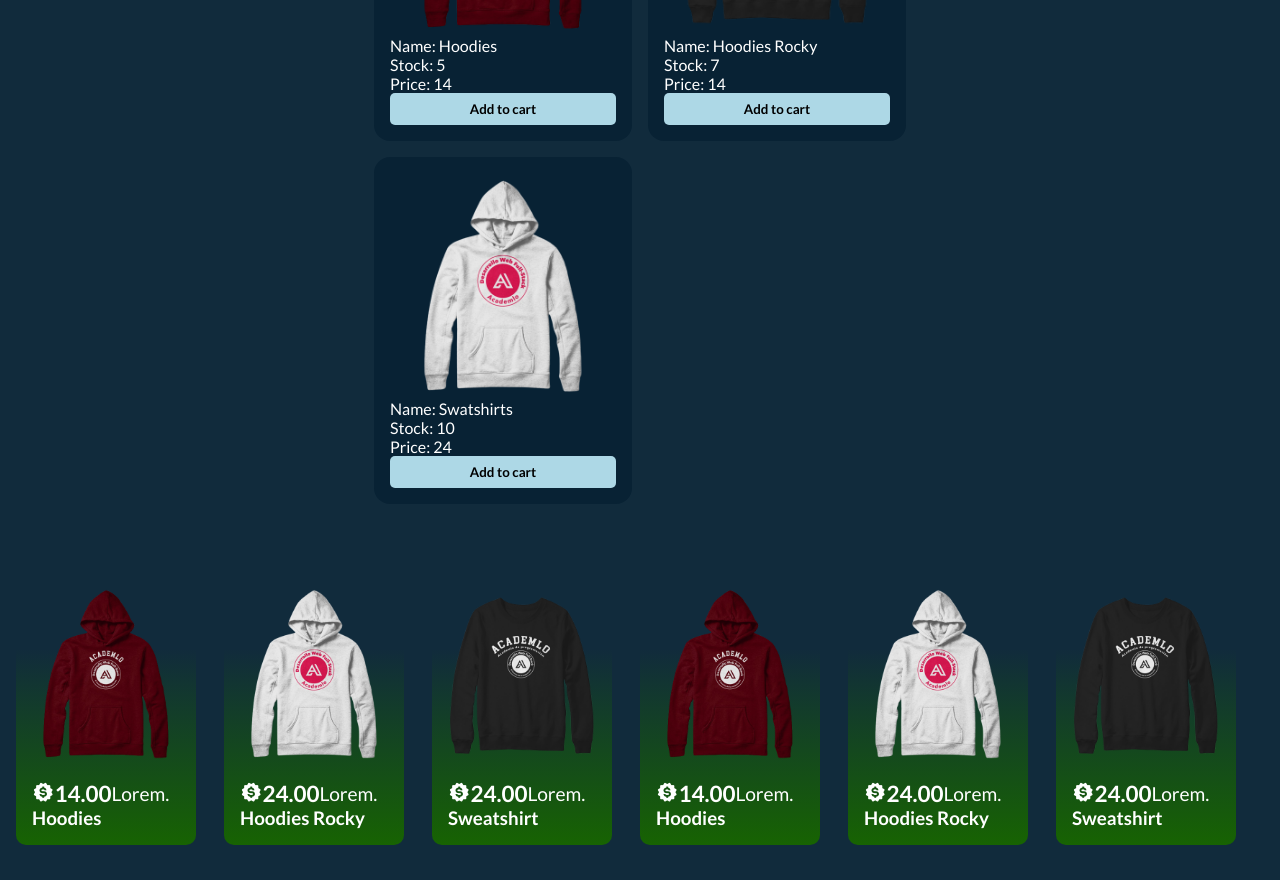
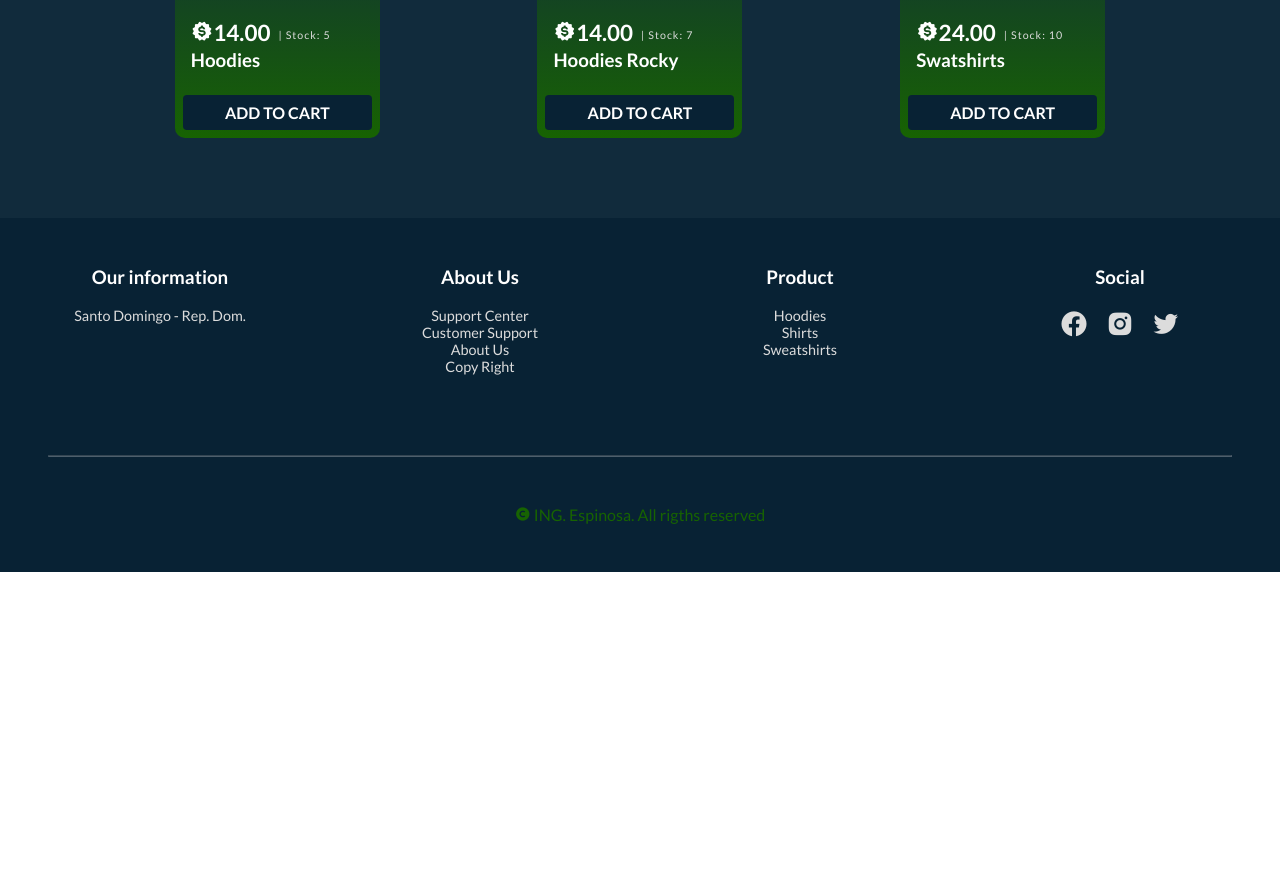
Before and after one commit to HeriEspinosa/practice_vanillaJS_ecommer, a plain HTML site: page index.html in a window 1280 px wide. Shown: the part 936-1816 px from the top of the page. After the commit the page ends 1508 px from the top, so only its background shows below. Drawn offline with nearby package versions, Linux system fonts and the light colour scheme.

Commit message:
ajustes del js con css (Heri)

```diff
--- a/index.html
+++ b/index.html
@@ -83,89 +83,13 @@
                     </section>
                 </section>
 
-                <div class="div__container">
-                    <div class="products"></div>
-                </div>
-
-                <div class="contentCart">
-                    <div class="cartProduct"></div>
-                    <div class="cartTotal"></div>
-                </div>
-
-                <section class="product__details">
-                    <section class="product__details-img">
-                            <img src="./src/img/img/featured1.png" alt="Coat-00H1">
-                            <section class="product__details-img-details">
-                                <section class="product__details-img-details-title flex">
-                                    <h3 class="product__details-price"><i class='bx bxs-badge-dollar'></i>14.00</h3>
-                                    <p class="categories-details">Lorem.</p>
-                                </section>
-                                <section class="paragraph">
-                                    <h3 class="product__details-price-name">Hoodies</h3>
-                                </section>
-                            </section>
+                <section class="product__details"></section>
+                <section class="contentCart">
+                    <section class="contentCart__close">
+                        <p><i class='bx bx-x'></i></p>
                     </section>
-                    <section class="product__details-img">
-                        <img src="./src/img/img/featured3.png" alt="Coat-00H1">
-                        <section class="product__details-img-details">
-                            <section class="product__details-img-details-title flex">
-                                <h3 class="product__details-price"><i class='bx bxs-badge-dollar'></i>24.00</h3>
-                                <p class="categories-details">Lorem.</p>
-                            </section>
-                            <section class="paragraph">
-                                <h3 class="product__details-price-name">Hoodies Rocky</h3>
-                            </section>
-                        </section>
-                    </section>
-                    <section class="product__details-img">
-                        <img src="./src/img/img/featured2.png" alt="Coat-00H1">
-                        <section class="product__details-img-details">
-                            <section class="product__details-img-details-title flex">
-                                <h3 class="product__details-price"><i class='bx bxs-badge-dollar'></i>24.00</h3>
-                                <p class="categories-details">Lorem.</p>
-                            </section>
-                            <section class="paragraph">
-                                <h3 class="product__details-price-name">Sweatshirt</h3>
-                            </section>
-                        </section>
-                    </section>
-
-                    <section class="product__details-img">
-                        <img src="./src/img/img/featured1.png" alt="Coat-00H1">
-                        <section class="product__details-img-details">
-                            <section class="product__details-img-details-title flex">
-                                <h3 class="product__details-price"><i class='bx bxs-badge-dollar'></i>14.00</h3>
-                                <p class="categories-details">Lorem.</p>
-                            </section>
-                            <section class="paragraph">
-                                <h3 class="product__details-price-name">Hoodies</h3>
-                            </section>
-                        </section>
-                </section>
-                <section class="product__details-img">
-                    <img src="./src/img/img/featured3.png" alt="Coat-00H1">
-                    <section class="product__details-img-details">
-                        <section class="product__details-img-details-title flex">
-                            <h3 class="product__details-price"><i class='bx bxs-badge-dollar'></i>24.00</h3>
-                            <p class="categories-details">Lorem.</p>
-                        </section>
-                        <section class="paragraph">
-                            <h3 class="product__details-price-name">Hoodies Rocky</h3>
-                        </section>
-                    </section>
-                </section>
-                <section class="product__details-img">
-                    <img src="./src/img/img/featured2.png" alt="Coat-00H1">
-                    <section class="product__details-img-details">
-                        <section class="product__details-img-details-title flex">
-                            <h3 class="product__details-price"><i class='bx bxs-badge-dollar'></i>24.00</h3>
-                            <p class="categories-details">Lorem.</p>
-                        </section>
-                        <section class="paragraph">
-                            <h3 class="product__details-price-name">Sweatshirt</h3>
-                        </section>
-                    </section>
-                </section>
+                    <section class="cartProduct"></section>
+                    <section class="cartTotal"></section>
                 </section>
             </section>
         </section>
--- a/src/css/styles.css
+++ b/src/css/styles.css
@@ -33,6 +33,7 @@ html {
 .container {
     background-color: var(--bg);
     min-width: 100%;
+    min-height: 100vh;
     display: grid;
     color: var(--fn);
     overflow: hidden;
@@ -49,10 +50,17 @@ html {
     justify-content:space-between;
 }
 
+.header,
+.body__home-screen1,
+.home__details,
+.home__products > img,
+.body__products,
+.product__details-img
+{margin: 0 auto;}
+
 .header {
     width: 100%;
     position: fixed;
-    margin: 0 auto;
     z-index: var(--z1);
 }
 
@@ -108,13 +116,11 @@ html {
     padding: 6rem 2.5rem;
 
     max-width: 935px;
-    margin: 0 auto;
 }
 
 .home__details {
     align-items: center;
     gap: 1rem;
-    margin: 0 auto;
     padding-right: 1rem;
     font-size: 1rem;
     color: var(--fn1);
@@ -181,7 +187,6 @@ html {
 .home__products > img {
     width: 310px;
     height: 320px;
-    margin: 0 auto;
 
     cursor: pointer;
     animation: movimiento linear 2.5s infinite;
@@ -197,12 +202,13 @@ html {
     flex-direction: column;
     justify-content: center;
     padding: 1rem;
+    max-width: 1300px;
 }
 
 .product__search {
     display: grid;
     grid-template-columns: repeat(4, 1fr);
-    padding: 1rem 3.5rem;
+    padding: 1rem 3.2rem;
     gap: 1rem;
 }
 
@@ -214,9 +220,9 @@ html {
 
 .product__search-categories {
     border-left: 2px solid var(--fn2);
-    font-size: 1rem;
+    font-size: 0.7rem;
     text-align: center;
-    padding: 1.2rem;
+    padding: 1rem;
 
     cursor: pointer;
 }
@@ -234,15 +240,29 @@ html {
 }
 
 .product__details {
+
     width: 100%;
     display: grid;
-    grid-template-columns: repeat(auto-fit, minmax(190px, 1fr));
-    padding: 2rem 0rem;
+    grid-template-columns: repeat(auto-fit, minmax(210px, 1fr));
+    padding: 0rem 5rem 0rem 5rem;
+}
+
+.product__details-img {
+    background: var(--dg);
+    width: 205px;
+    margin-top: 2rem;
+    cursor: pointer;
+    border-radius: 10px;
+}
+
+.product__details-img img:hover {
+    transform: scale(1.04);
+    animation: mhover linear 2.5s infinite;
 }
 
 .product__details-img:hover {
     transform: scale(1.04);
-    animation: mhover linear 2.5s infinite;
+    transition: transform 0.5s;
 }
 
 @keyframes mhover {
@@ -256,20 +276,18 @@ html {
     padding: 1rem;
 }
 
-.product__details-img {
-    background: var(--dg);
-    width: 180px;
-    margin-top: 2rem;
-    cursor: pointer;
-    border-radius: 10px;
+.product__details-img-details-title {
+    font-size: 1.2rem;
 }
 
-.product__details-img img {
-    width: 180px;
+.product__details-img-details-title h3 {
+    padding: 0 0.5rem 0.2rem 0;
 }
 
-.product__details-img-details-title {
-    font-size: 1.2rem;
+.product__details-img-details-title p {
+    font-size: 0.8rem;
+    color: var(--fn1);
+    letter-spacing: 1px;
 }
 
 .footer {
@@ -314,7 +332,7 @@ html {
 }
 
 
-
+/* Light and Dark Mode */
 
 .color__background {
     background-color: var(--bg2);
@@ -324,38 +342,34 @@ html {
     color: var(--fn3);
     /* container, menu-home-store, navbar__menu-option, navbar__menu-option, home__details-item, */
 }
+
+
+/* -----------css javascript------------- */
+
 .color__background-navbar {
     background: var(--bg);
     opacity: 0.98;
 }
 
+/* seccion del boton de add to cart */
 
-/* -----------css javascript------------- */
-
-/* seccion general de div class products */
-.products *{
-    margin: 0;
-    padding: 0;
-    box-sizing: border-box;
+.product_options {
+    padding: 0.5rem;
 }
 
-.products img{
-    width: 100%;
-    display: block;
-}
+.btn {
+    font-size: 1rem;
+    font-weight: bold;
+    color: var(--fn);
 
-/* seccion del boton de add to cart */
-.btn {
-    padding: 10px, 20px;
     border: none;
-    border-radius: 5px;
-    font-weight: bold;
+    border-radius: 4px;
     cursor: pointer;
 }
 
 .btn__add,
 .btn__buy {
-    background-color: lightblue;
+    background-color: var(--bgft);
     width: 100%;
     padding: 0.5rem;
 }
@@ -377,28 +391,56 @@ html {
 }
 
 .product {
-    background-color: red;
     padding: 1rem;
     border-radius: 1rem;
     background-color: var(--bgft);
     display: flex;
     flex-direction: column;
+    text-align: center;
+    justify-content: center;
+}
+
+.product__info {
+    display: flex;
+    flex-direction: column;
+    text-align: center;
+    justify-content: center;
+    font-size: 1rem;
+}
+
+.product_options {
+    display: flex;
+    flex-direction: column;
+    text-align: center;
+    justify-content: center;
+    gap: 0.5rem;
 }
 
 /* contenido del carrito */
 
 .contentCart {
-    height: calc(100vh - 50px);
+    height: calc(100vh);
     width: 30vw;
-    top: 60px;
-    right: 0;
+    top: 0px;
+    right: 0px;
     position: fixed;
     background-color: var(--bgft);
     border-radius: 1rem;
-    padding: 1rem;
+    padding: 1.5rem;
 
+    z-index: var(--z1);
     transform: translate(100%);
     transition: transform 0.5s;
+}
+
+.contentCart__close {
+    font-size: 2rem;
+    color: white;
+    position: absolute;
+    z-index: var(--z1);
+    top: 2px;
+    left: 4px;
+    cursor: pointer;
 }
 
 .contentCart__show {
@@ -407,10 +449,12 @@ html {
 
 .cartProduct {
     height: 80%;
-    background-color: red;
+    background-color: var(--bg);
     border-top-left-radius: 1rem;
     border-top-right-radius: 1rem;
-    padding: 0.5rem;
+    padding: 1rem;
+    margin-top: 0.2rem;
+    position: relative;
 
     display: flex;
     flex-direction: column;
@@ -422,26 +466,24 @@ html {
 /* contenido productos agregados al carrito */
 
 .cartProduct .product {
-    background-color: rgb(36, 36, 102);
+    background-color: var(--fn2);
     flex-direction: row;
     gap: 1rem;
     text-align: left;
     justify-content: space-between;
 }
 
-.cartProduct .product .product__im {
-    width: 30%;
-}
-
 .cartProduct .product .product_options {
     display: flex;
     flex-direction: column;
+    cursor: pointer;
+
 }
 
 /* total del carrito */
 .cartTotal {
     height: 20%;
-    background-color: green;
+    background: var(--dg);
     padding: 1rem;
     display: flex;
     justify-content: center;
@@ -450,3 +492,7 @@ html {
     border-bottom-left-radius: 1rem;
     border-bottom-right-radius: 1rem;
 }
+
+.btn__buy {
+    box-shadow: 3px 3px 3px black;
+}
--- a/src/js/main.js
+++ b/src/js/main.js
@@ -11,15 +11,16 @@ let items = [
         name: "Hoodies Rocky",
         stock: 7,
         price: 14,
-        urlImage: "src/img/img/featured2.png"
+        urlImage: "src/img/img/featured3.png"
     },
     {
         id: "2",
         name: "Swatshirts",
         stock: 10,
         price: 24,
-        urlImage: "src/img/img/featured3.png"
+        urlImage: "src/img/img/featured2.png"
     },
+
 ]
 
 // click del carrito para abrirlo y ocultarlo
@@ -32,7 +33,7 @@ let items = [
     })
 }
 
-const products = document.querySelector('.products');
+const products = document.querySelector('.product__details');
 const cartProduct = document.querySelector('.cartProduct');
 const cartTotal = document.querySelector('.cartTotal');
 
@@ -60,6 +61,7 @@ function printTotalCart() {
 
     cartTotal.innerHTML = `
         <h3>Total to pay ${sum}</h3>
+        <br/>
         <button class="btn btn__buy">Buy</button>
 
     `
@@ -72,23 +74,23 @@ function printProductsInCart() {
 
     arrayCart.forEach(function({id, name, price, urlImage, amount}){
         html += `
-            <div class="product">
-                <div class="product__img">
+            <section class="product">
+                <section class="product__img">
                     <img src="${urlImage}" alt"${name}" />
-                </div>
+                </section>
 
-                <div class="product__info">
+                <section class="product__info">
                     <p>${name}</p>
-                <p>${price}</p>
+                    <p>${price}.00</p>
                     <p>Amount: ${amount}</p>
-                </div>
+                </section>
 
-                <div class="product_options" id="${id}">
+                <section class="product_options" id="${id}">
                     <i class='bx bx-minus'></i>
                     <i class='bx bx-plus'></i>
                     <i class='bx bx-trash' ></i>
-                </div>
-            </div>
+                </section>
+            </section>
         `
     });
     //for
@@ -101,21 +103,21 @@ function printProducts(){
 
     items.forEach(function({id, name, stock, price, urlImage}){
         html += `
-            <div class="product">
-                <div class="product__img">
-                <img src="${urlImage}" alt"${name}" />
-                </div>
-
-                <div class="product__info">
-                <p>Name: ${name}</p>
-                <p>Stock: ${stock}</p>
-                <p>Price: ${price}</p>
-                </div>
-
-                <div class="product_options" id="${id}">
-                    <button class="btn btn__add">Add to cart</button>
-                </div>
-            </div>
+        <section class="product__details-img">
+        <img src="${urlImage}" alt"${name}">
+        <section class="product__details-img-details">
+            <section class="product__details-img-details-title flex">
+                <h3 class="product__details-price"><i class='bx bxs-badge-dollar'></i>${price}.00</h3>
+                <p class="categories-details"><small> | Stock: ${stock} </small></p>
+            </section>
+            <section class="paragraph">
+                <h3 class="product__details-price-name">${name}</h3>
+            </section>
+        </section>
+        <section class="product_options" id="${id}">
+            <button class="btn btn__add">ADD TO CART</button>
+        </section>
+    </section>
     `
     });
 
```
Also changed, not shown: src/img/img/featured4.png (added). Lines whose indentation alone changed are shown as unchanged.
